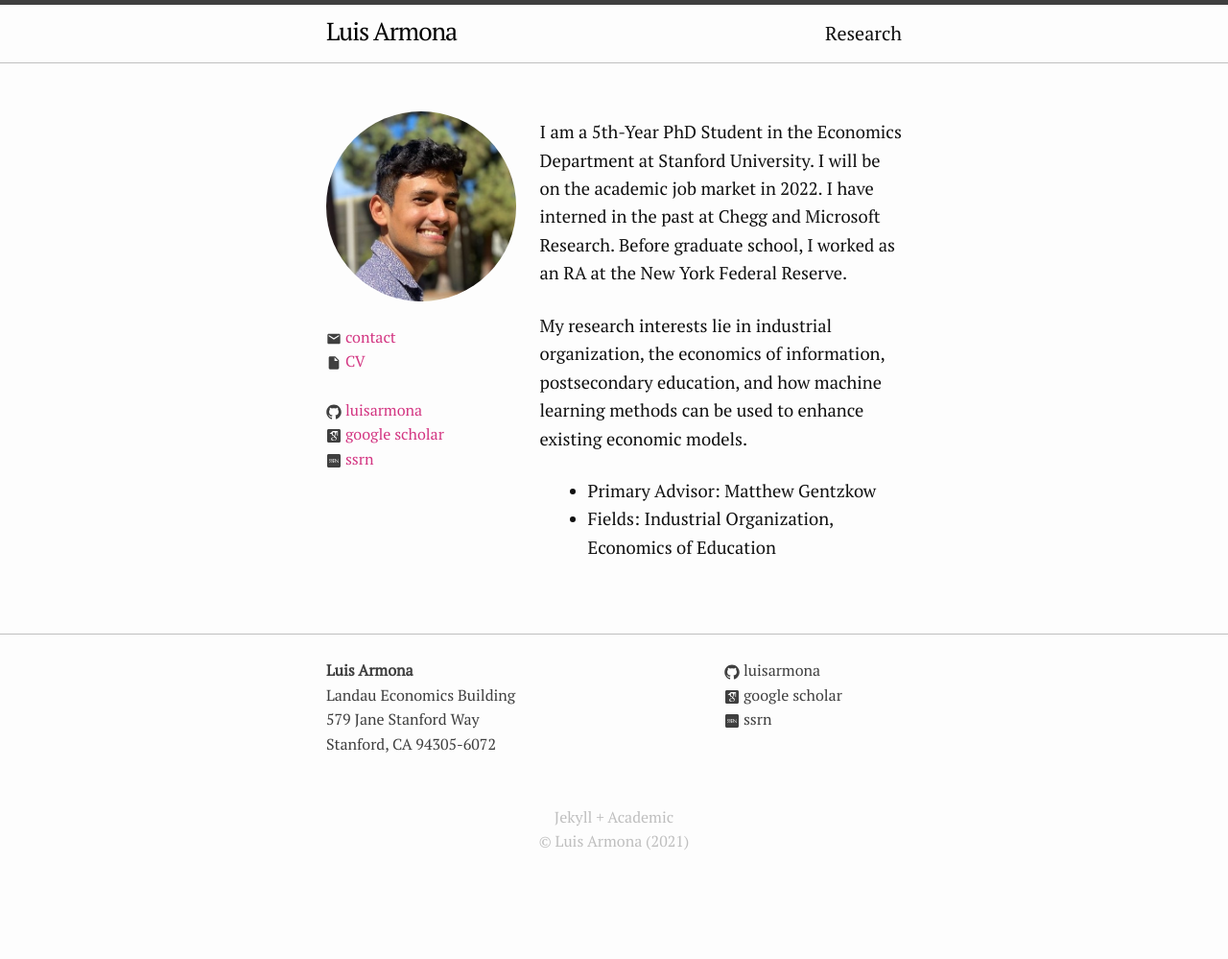
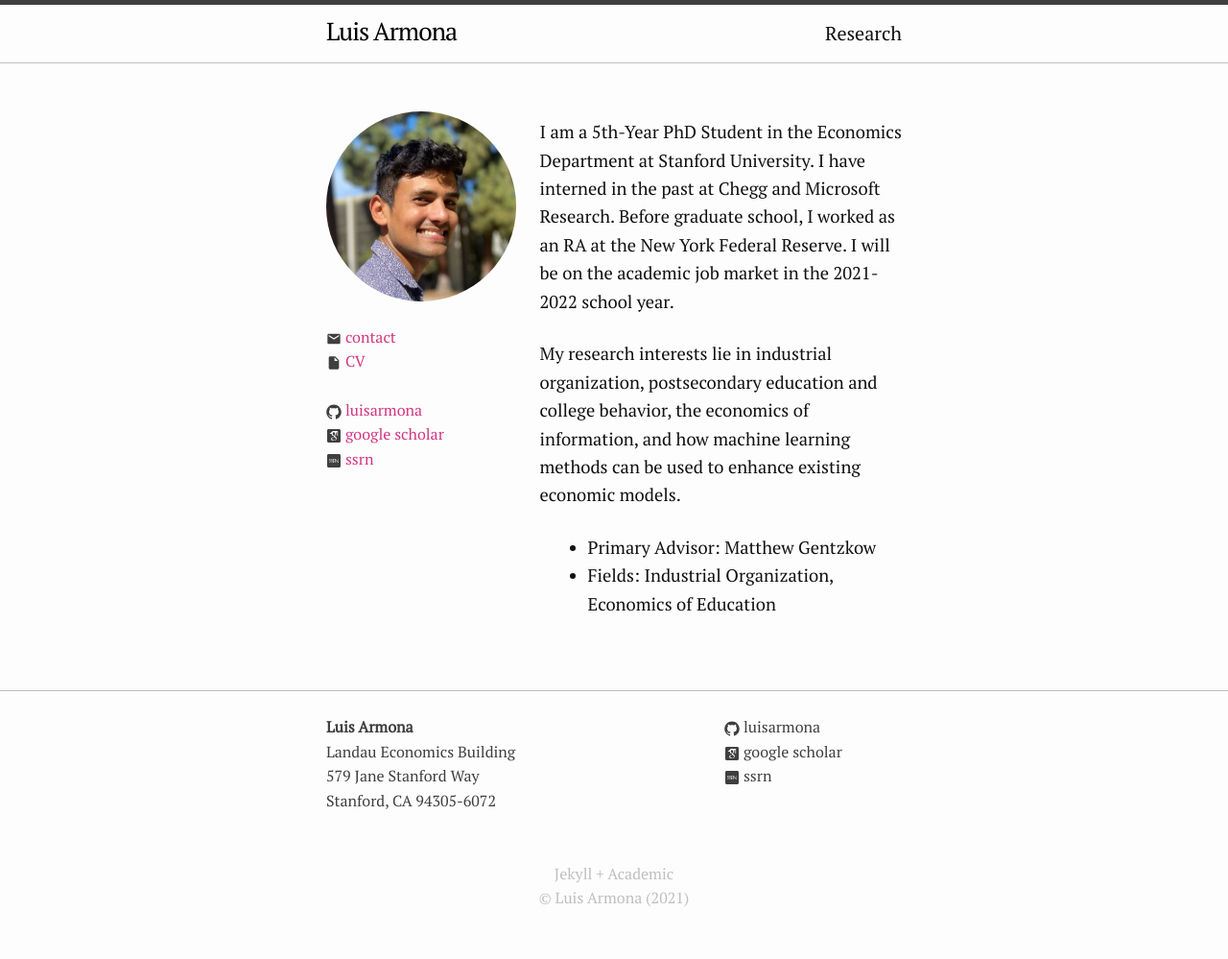
Before and after one commit to luisarmona/luisarmona.github.io, a Jekyll site: the page built from index.markdown, in a window 1280 px wide. Shown: the whole page at 96% size. Built offline with Jekyll 4.4.1, drawn with Linux system fonts in a browser that asks for light colours; before the commit the page ends 940 px from its top, so only the background shows below that.

Commit message:
updated description of website;

```diff
--- a/_config.yml
+++ b/_config.yml
@@ -21,10 +21,7 @@
 title: Luis Armona
 title_html: Luis Armona
 email: larmona@stanford.edu
-description: |+
-        Landau Economics Building<br>
-        579 Jane Stanford Way<br>
-        Stanford, CA 94305-6072
+description: Luis Armona's personal website
 
 baseurl: "" # the subpath of your site, e.g. /blog
 url: "" # the base hostname & protocol for your site, e.g. http://example.com
@@ -35,8 +32,13 @@ ssrnid: 2354829
 # Build settings
 theme: minima
 #remote_theme: gaalcaras/academic
-#plugins:
-#  - jekyll-feed
+address: |+
+        Landau Economics Building<br>
+        579 Jane Stanford Way<br>
+        Stanford, CA 94305-6072
+
+plugins:
+  - jekyll-seo-tag
 author: Luis Armona
 email: larmona@stanford.edu
 curriculum:
--- a/_includes/footer.html
+++ b/_includes/footer.html
@@ -21,7 +21,7 @@
         {% endif %}
 
         {% if site.description %}
-        <li>{% include _i18n/i18n.html value=site.description %}</li>
+        <li>{% include _i18n/i18n.html value=site.address %}</li>
         {% endif %}
 
       </ul>
--- a/_includes/head.html
+++ b/_includes/head.html
@@ -7,7 +7,7 @@
   {% if page.seo.title %}
   <title>{{ page.seo.title }}</title>
   {% else %}
-  <title>{{ page.title | append: " | " | default:"" }}{% include _i18n/i18n.html value=site.title %}</title>
+  <title>{{ page.title }}{% include _i18n/i18n.html value=site.title %}</title>
   {% endif %}
 
   {% if page.seo.description %}
--- a/index.markdown
+++ b/index.markdown
@@ -3,10 +3,11 @@
 # To modify the layout, see https://jekyllrb.com/docs/themes/#overriding-theme-defaults
 
 layout: about
+#title: Luis Armona
 ---
 
-I am a 5th-Year PhD Student in the Economics Department at Stanford University. I will be on the academic job market in 2022. I have interned in the past at Chegg and Microsoft Research.  Before graduate school, I worked as an RA at the New York Federal Reserve.
+I am a 5th-Year PhD Student in the Economics Department at Stanford University. I have interned in the past at Chegg and Microsoft Research.  Before graduate school, I worked as an RA at the New York Federal Reserve. I will be on the academic job market in the 2021-2022 school year.
 
-My research interests lie in industrial organization, the economics of information, postsecondary education, and how machine learning methods can be used to enhance existing economic models.
+My research interests lie in industrial organization, postsecondary education and college behavior, the economics of information, and how machine learning methods can be used to enhance existing economic models.
 - Primary Advisor: Matthew Gentzkow
 - Fields: Industrial Organization, Economics of Education
```
